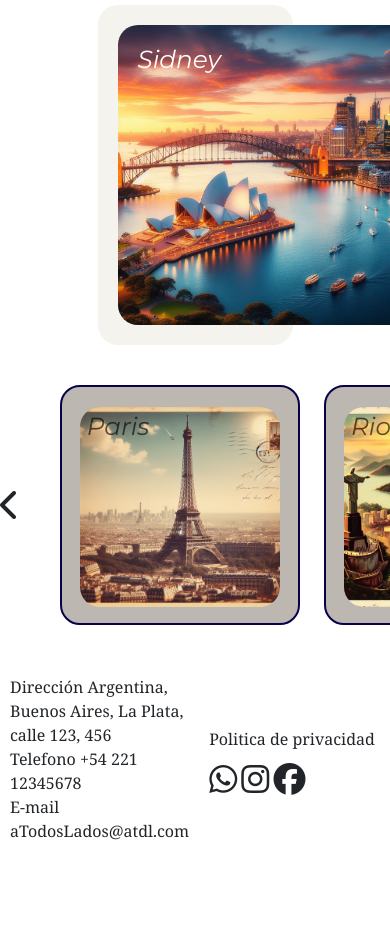
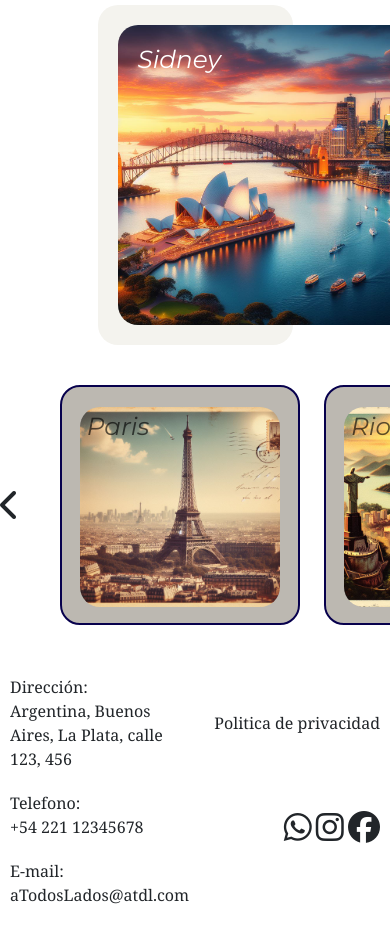
Before and after one commit to julianVillega/PreEntrega2-Villega, a plain HTML site: page pages/destinos.html in a window 390 px wide. Shown: the part 162-1100 px from the top of the page. Drawn offline with nearby package versions, Linux system fonts and the light colour scheme; a web font is replaced by a local one.

Commit message:
En Destinos: adapto el footer para que sea responsive.

```diff
--- a/pages/destinos.html
+++ b/pages/destinos.html
@@ -90,22 +90,20 @@
         </section>
     </main>
     <footer class="footer">
-        <div class="contact">
-            <div class="info">
-                <span>Dirección</span>
-                <span>Argentina, Buenos Aires, La Plata, calle 123, 456</span>
-            </div>
-            <div class="info">
-                <span>Telefono</span>
-                <span>+54 221 12345678</span>
-            </div>
-            <div class="info">
-                <span>E-mail</span>
-                <span>aTodosLados@atdl.com</span>
-            </div>
+        <div class="footer__direccion">
+            <div>Dirección:</div>
+            <div>Argentina, Buenos Aires, La Plata, calle 123, 456</div>
         </div>
-        <div class="privacy-and-social">
-            <p>Politica de privacidad</p>
+        <div class="footer__telefono">
+            <div>Telefono:</div>
+            <div>+54 221 12345678</div>
+        </div>
+        <div class="footer__email">
+            <div>E-mail:</div>
+            <div>aTodosLados@atdl.com</div>
+        </div>
+        <div class="footer__privacidad">Politica de privacidad</div>
+        <div class="footer__social">
             <i class="fa-brands fa-whatsapp fa-2xl"></i>
             <i class="fa-brands fa-instagram fa-2xl"></i>
             <i class="fa-brands fa-facebook fa-2xl"></i>
```
